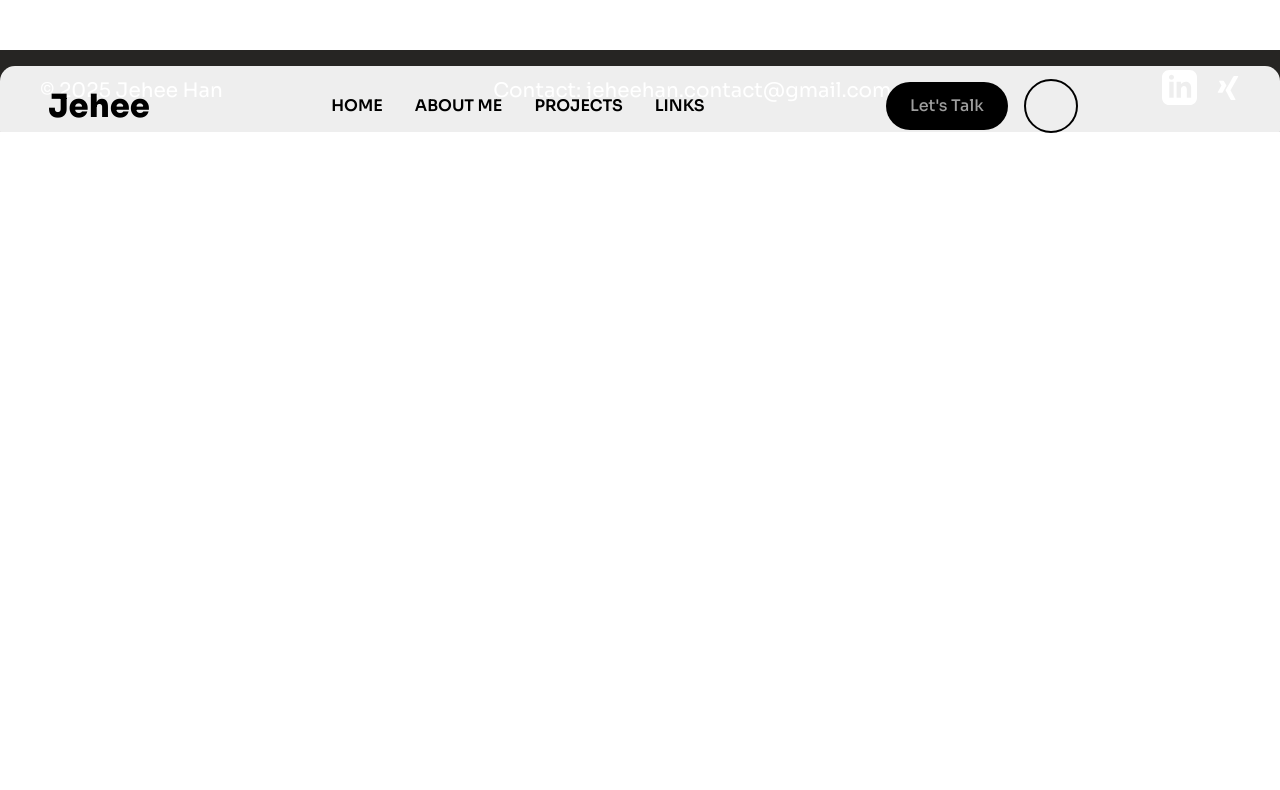
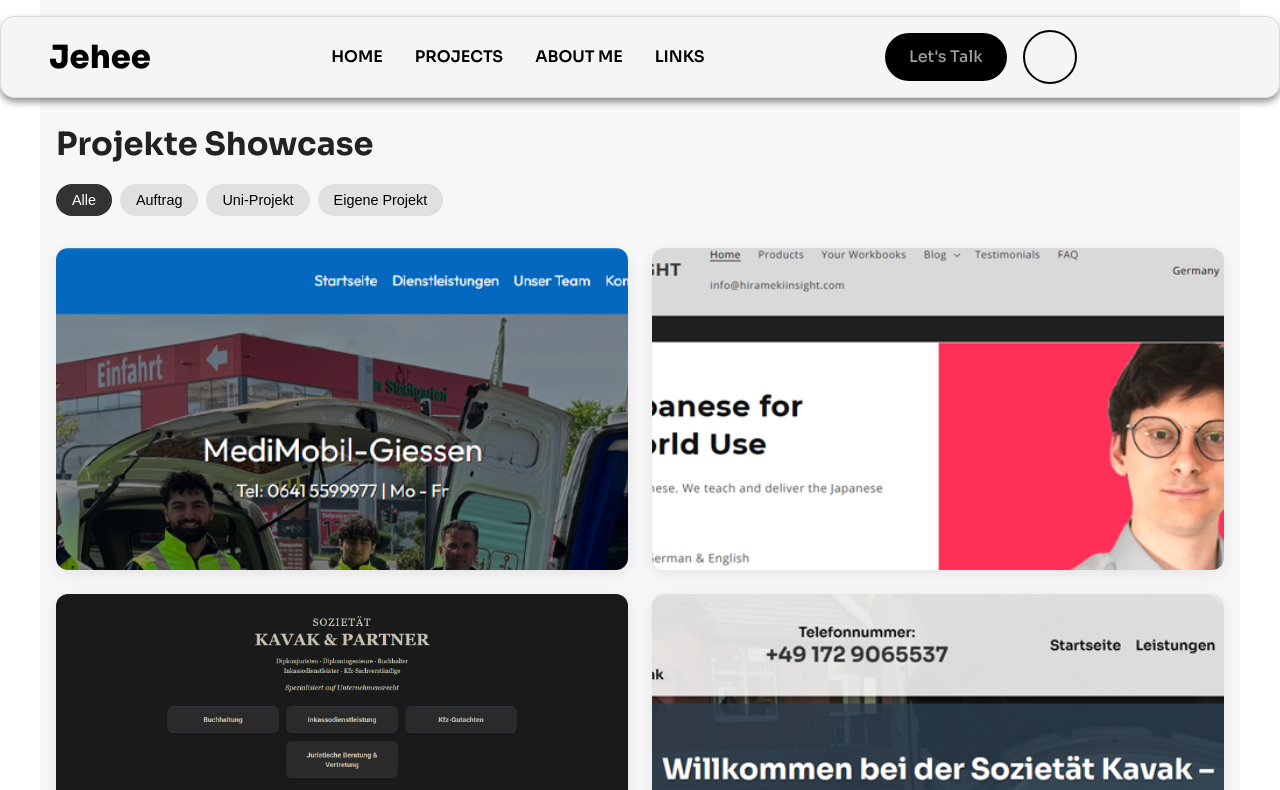
Before and after one commit to Jehee-H/portfolio, a React (Vite) app: page /projects in a window 1280 px wide. Shown: the top 790 px of the page. Built offline with nearby package versions, Linux system fonts and the light colour scheme.

Commit message:
projects section included

```diff
--- a/package.json
+++ b/package.json
@@ -13,7 +13,7 @@
     "framer-motion": "^12.6.3",
     "react": "^19.0.0",
     "react-dom": "^19.0.0",
-    "react-router-dom": "^7.4.1"
+    "react-router-dom": "^7.6.0"
   },
   "devDependencies": {
     "@eslint/js": "^9.21.0",
--- a/src/App.tsx
+++ b/src/App.tsx
@@ -5,7 +5,10 @@ import './App.css'
 import { BrowserRouter as Router, Routes, Route } from "react-router-dom";
 import { AnimatePresence } from "framer-motion";
 
+import ProjectDetail from "./pages/ProjectDetail.tsx";
+
 import Home from "./pages/Home";
+import Projects from "./pages/Projects.tsx";
 import Header from "./components/Header";
 import Footer from "./components/Footer";
 
@@ -19,6 +22,8 @@ function App() {
         <AnimatePresence mode="wait">
           <Routes>
             <Route path="/" element={<Home />} />
+            <Route path="/projects" element={<Projects />} />
+            <Route path="/projects/:projectId" element={<ProjectDetail />} />
           </Routes>
         </AnimatePresence>
         <Footer />
--- a/src/components/Header.tsx
+++ b/src/components/Header.tsx
@@ -15,10 +15,10 @@ const Header = () => {
                 </div>
                 <div className='headerMenu'>
 
-                    <div className='menuItem'>HOME</div>
-                    <div className='menuItem'>ABOUT ME</div>
-                    <div className='menuItem'>PROJECTS</div>
-                    <div className='menuItem'>LINKS</div>
+                    <a href='/' className='menuItem'>HOME</a>
+                    <a href='/projects' className='menuItem'>PROJECTS</a>
+                    <a href='/' className='menuItem'>ABOUT ME</a>
+                    <a className='menuItem'>LINKS</a>
 
                 </div>
                 <div className='extraMenu'>
--- /dev/null
+++ b/src/data/projectData.ts
@@ -0,0 +1,66 @@
+import KavaknPartnerPic from "../assets/websitessc/KavaknPartner.png";
+import Typo3Pic from "../assets/websitessc/Typo3-Medieninformatik.png";
+import FlexboxDefensePic from "../assets/websitessc/Flexbox-Defense.png";
+import KfzgutachterPic from "../assets/websitessc/kfzgutachter.png";
+import HiramekiinsightPic from "../assets/websitessc/hiramekiinsight.png";
+import MedimobilPic from "../assets/websitessc/medimobil.png";
+
+
+
+
+export const projects = [
+  {
+    id: "medimobil",
+    title: "Medimobil-Giessen",
+    desc: "Eine Webseite für ein lokales Pflegeunternehmen.",
+    preview: MedimobilPic,
+    program: "Vue, TypeScript | Mobile First Design",
+    url: "https://Medimobil-Giessen.de",
+    category: "Auftrag",
+  },
+  {
+    id: "hiramekiinsight",
+    title: "Hirameki Insight",
+    desc: "Hirameki Insight ist eine englischsprachige Plattform für KI-gestützte Marktanalysen.",
+    preview: HiramekiinsightPic,
+    program: "Shopify, HTML, CSS, JavaScript",
+    url: "https://www.hiramekiinsight.com/",
+    category: "Auftrag",
+  },
+  {
+    id: "kavak-partner",
+    title: "Kavak & Partner",
+    desc: "Eine Unternehmensseite entwickelt mit SvelteKit.",
+    preview: KavaknPartnerPic,
+    program: "SvelteKit, HTML, CSS",
+    url: "https://kavak-partner.netlify.app/",
+    category: "Auftrag",
+  },
+  {
+    id: "kfzgutachter",
+    title: "Kavak Gutachtersozietät",
+    desc: "Business-Webseite für KFZ-Gutachter mit Supabase Backend.",
+    preview: KfzgutachterPic,
+    program: "SvelteKit, HTML, CSS, Supabase",
+    url: "https://kfzgutachtersozietaet.de/",
+    category: "Auftrag",
+  },
+  {
+    id: "flexbox-defense",
+    title: "Flexbox Defense",
+    desc: "Ein Mini-Spiel zur Visualisierung von Flexbox-Layouts.",
+    preview: FlexboxDefensePic,
+    program: "HTML, CSS, JavaScript, GSAP",
+    url: "https://d4ni3l2402.github.io/FlexboxDefense/index.html",
+    category: "Uni-Projekt",
+  },
+  {
+    id: "typo3-projekt",
+    title: "THM Typo3 Projekt",
+    desc: "Eine Teamprojekt-Webseite im Rahmen meines Studiums.",
+    preview: Typo3Pic,
+    program: "Typo3",
+    url: "https://team-f.abija.de/",
+    category: "Uni-Projekt",
+  },
+];
--- /dev/null
+++ b/src/pages/ProjectDetail.tsx
@@ -0,0 +1,23 @@
+import { useParams } from "react-router-dom";
+import { projects } from "../data/projectData";
+
+const ProjectDetail = () => {
+  const { projectId } = useParams<{ projectId: string }>();
+  const project = projects.find((p) => p.id === projectId);
+
+  if (!project) {
+    return <div style={{ padding: "2rem" }}><h2>Projekt nicht gefunden</h2></div>;
+  }
+
+  return (
+    <div style={{ padding: "2rem" }}>
+      <h1>{project.title}</h1>
+      <p>{project.desc}</p>
+      {project.preview && (
+        <img src={project.preview} alt={project.title} style={{ maxWidth: "600px", marginTop: "1rem" }} />
+      )}
+    </div>
+  );
+};
+
+export default ProjectDetail;
--- /dev/null
+++ b/src/pages/Projects.tsx
@@ -0,0 +1,74 @@
+import { useState } from "react";
+import { Link } from "react-router-dom";
+import { projects } from "../data/projectData";
+import { AnimatePresence, motion } from "framer-motion";
+import "../styles/projects.css";
+
+const Projects = () => {
+    const [categoryFilter, setCategoryFilter] = useState("Alle");
+
+    const categories = ["Alle", "Auftrag", "Uni-Projekt", "Eigene Projekt"];
+
+    const filteredProjects =
+        categoryFilter === "Alle"
+            ? projects
+            : projects.filter((project) => project.category === categoryFilter);
+
+    return (
+        <div className="projectsPage">
+            <div className="projectsPage-header">
+                <h2 className="projectsPage-title">Projekte Showcase</h2>
+                <div className="projectsPage-filters">
+                    {categories.map((category) => (
+                        <button
+                            key={category}
+                            className={`filter-btn ${categoryFilter === category ? "active" : ""}`}
+                            onClick={() => setCategoryFilter(category)}
+                        >
+                            {category}
+                        </button>
+                    ))}
+                </div>
+            </div>
+
+            <div className="projectsPage-container">
+                <AnimatePresence mode="popLayout">
+                    {filteredProjects.map((project) => (
+                        <motion.div
+                            layout
+                            key={project.id}
+                            initial={{ opacity: 0, scale: 0.95 }}
+                            animate={{ opacity: 1, scale: 1 }}
+                            exit={{ opacity: 0, scale: 0.95 }}
+                            transition={{ duration: 0.3 }}
+                            className="projectsPage-card"
+                        >
+
+                            <Link to={`/projects/${project.id}`}>
+                                <div className="projectsPage-img-wrapper">
+                                    <img
+                                        src={project.preview}
+                                        alt={`Preview von ${project.title}`}
+                                        className="projectsPage-img"
+                                    />
+                                    <div className="projectsPage-title-overlay">
+                                        <h3 className="projectsPage-title">{project.title}</h3>
+                                    </div>
+                                    <div className="projectsPage-info">
+                                        <p className="projectsPage-desc">
+                                            {project.desc || "Keine Beschreibung vorhanden."}
+                                        </p>
+                                        <p className="projectsPage-program">{project.program}</p>
+                                        <p className="projectsPage-category">{project.category}</p>
+                                    </div>
+                                </div>
+                            </Link>
+                        </motion.div>
+                    ))}
+                </AnimatePresence>
+            </div>
+        </div>
+    );
+};
+
+export default Projects;
--- a/src/styles/header.css
+++ b/src/styles/header.css
@@ -8,13 +8,15 @@ nav {
     display: flex;
     align-items: center;
     justify-content: space-between;
-    background-color: rgba(255, 255, 255, 0.925);
+    background-color: rgba(245, 245, 245, 0.95);
     color: rgb(0, 0, 0);
     max-width: 1350px;
     margin: 0 auto;
     height: 5rem;
     margin-top: 1em;
     border-radius: 15px;
+    border: 1px solid rgba(0, 0, 0, 0.1);
+    box-shadow: #1e1e1e7e 0px 4px 7px 0px;
 }
 
 .logo {
@@ -90,6 +92,8 @@ nav {
     cursor: pointer;
     padding: 0.5em 0;
     transition: color 0.3s ease, transform 0.3s ease;
+    text-decoration: none;
+    color: black;
 }
 
 .menuItem::after {
--- a/src/styles/homepageContent.css
+++ b/src/styles/homepageContent.css
@@ -89,6 +89,7 @@
     background: linear-gradient(to top, rgba(0, 0, 0, 0.8), transparent);
     color: #fff;
     box-sizing: border-box;
+
 }
 
 .project-title {
@@ -97,6 +98,7 @@
     font-weight: 600;
     text-shadow: 3px 3px 1px rgba(0, 0, 0, 0.8);
     background-color: #222222;
+    width: fit-content;
 }
 
 /* === Info Panel === */
--- /dev/null
+++ b/src/styles/projects.css
@@ -0,0 +1,148 @@
+/* === Grundlayout === */
+.projectsPage {
+  padding: 120px 1rem 2rem;
+  max-width: 1200px;
+  margin: 0 auto;
+  min-height: calc(100vh - 82px); /* Footerhöhe berücksichtigt */
+  background-color: #f7f7f7;
+  box-sizing: border-box;
+}
+
+/* === Headerbereich === */
+.projectsPage-header {
+  display: flex;
+  flex-direction: column;
+  align-items: flex-start;
+  gap: 1rem;
+}
+
+.projectsPage-title {
+  font-size: 2rem;
+  font-weight: bold;
+  color: #222;
+}
+
+.projectsPage-filters {
+  display: flex;
+  flex-wrap: wrap;
+  gap: 0.5rem;
+}
+
+.filter-btn {
+  background-color: #e0e0e0;
+  border: none;
+  padding: 0.5rem 1rem;
+  border-radius: 20px;
+  font-size: 0.9rem;
+  cursor: pointer;
+  transition: background-color 0.3s ease, color 0.3s ease;
+}
+
+.filter-btn:hover {
+  background-color: #ccc;
+}
+
+.filter-btn.active {
+  background-color: #333;
+  color: #fff;
+}
+
+/* === Projektkarten-Grid === */
+.projectsPage-container {
+  display: grid;
+  grid-template-columns: repeat(2, 1fr);
+  gap: 1.5rem;
+  margin-top: 2rem;
+}
+
+/* === Einzelne Karte === */
+.projectsPage-card {
+  background-color: #fff;
+  border-radius: 12px;
+  overflow: hidden;
+  box-shadow: 0 4px 16px rgba(0, 0, 0, 0.08);
+  transition: transform 0.3s ease;
+}
+
+.projectsPage-card:hover {
+  transform: translateY(-5px);
+}
+
+/* === Bildbereich === */
+.projectsPage-img-wrapper {
+  width: 100%;
+  aspect-ratio: 16 / 9;
+  overflow: hidden;
+}
+
+.projectsPage-img {
+  width: 100%;
+  height: 100%;
+  object-fit: cover;
+  display: block;
+}
+
+/* === Titel & Info === */
+.projectsPage-title-overlay {
+  background-color: #f0f0f0;
+  padding: 0.75rem 1rem;
+}
+
+.projectsPage-title-overlay h3 {
+  font-size: 1.25rem;
+  margin: 0;
+  font-weight: 600;
+  color: #333;
+}
+
+.projectsPage-info {
+  padding: 1rem;
+  display: flex;
+  flex-direction: column;
+  gap: 0.5rem;
+  font-size: 0.95rem;
+  color: #444;
+}
+
+.projectsPage-desc {
+  line-height: 1.4;
+}
+
+.projectsPage-program {
+  font-style: italic;
+  color: #666;
+}
+
+.projectsPage-category {
+  font-weight: 600;
+  font-size: 0.85rem;
+  background-color: #e9e9e9;
+  padding: 0.3rem 0.6rem;
+  border-radius: 6px;
+  width: fit-content;
+}
+
+/* === Responsive Grid === */
+@media (max-width: 768px) {
+  .projectsPage-container {
+    grid-template-columns: 1fr;
+  }
+
+  .projectsPage-header {
+    align-items: center;
+    text-align: center;
+  }
+}
+
+.projectsPage-card:hover .projectsPage-img {
+  transform: scale(1.05);
+  transition: transform 0.3s ease;
+}
+
+.projectsPage-img {
+  width: 100%;
+  height: 100%;
+  object-fit: cover;
+  display: block;
+  transition: transform 0.3s ease;
+}
```
Also changed, not shown: src/components/HomepageContent.tsx (+8 -15 lines), src/pages/Home.tsx (+9 -0 lines), src/styles/home.css (+9 -3 lines), 2 other files (tests, documents, lock files or other folders).
